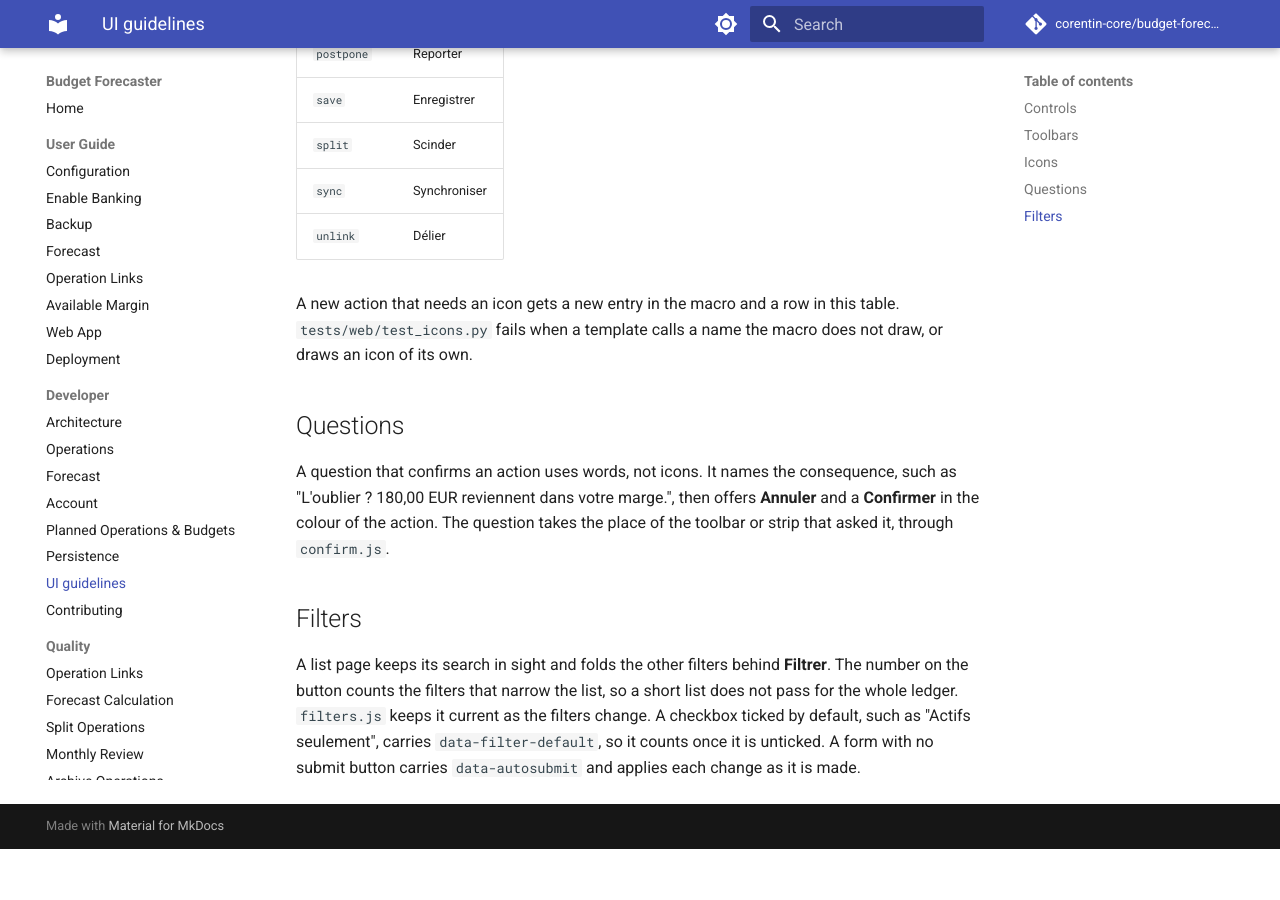
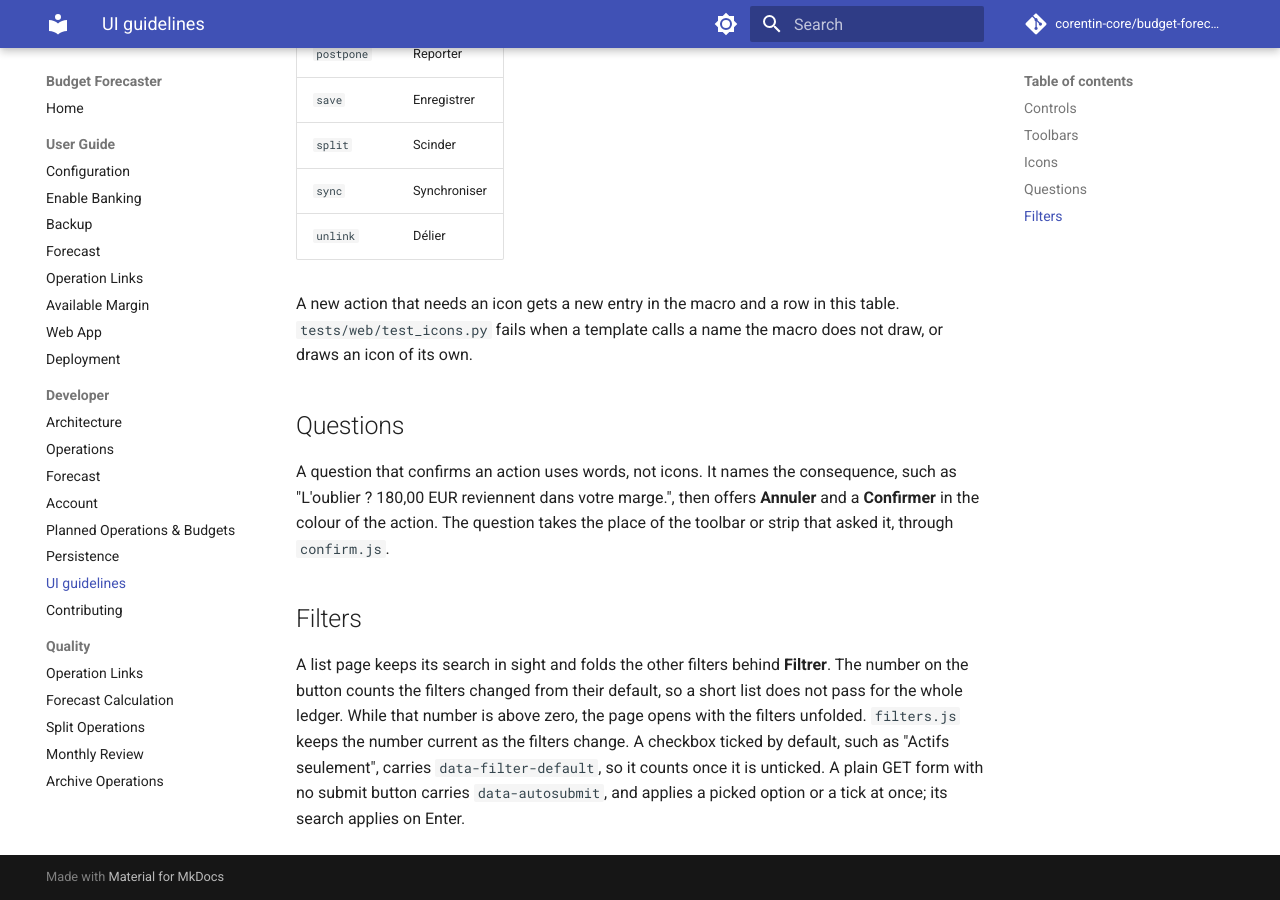
Before and after one commit to corentin-core/budget-forecaster, an MkDocs documentation site: the page built from docs/dev/ui-guidelines.md, in a window 1280 px wide and 900 px high, scrolled down 2539 px. Built offline with MkDocs 1.6.1 and Material for MkDocs 9.7.7, drawn with Linux system fonts in a browser that asks for light colours; comment, search, counter and statistics services are not loaded; before the commit the page ends 3388 px from its top, so only the background shows below that.

Commit message:
fix: Keep active filters unfolded
Budgets submits only a picked option or a tick; the add buttons
of the month view and the overdue confirm buttons follow the guide.

```diff
--- a/budget_forecaster/web/static/app.css
+++ b/budget_forecaster/web/static/app.css
@@ -2016,8 +2016,8 @@
 .confirm-cluster[hidden] {
   display: none;
 }
-/* An icon always sits next to its visible label: left of it in a button or a
-   link, above it in a toolbar. */
+/* An icon sits next to its visible label: left of it in a button or a link,
+   above it in a toolbar. A table row's repeated actions are the exception. */
 .icon {
   flex: none;
   width: 1.1em;
@@ -2713,6 +2713,7 @@
   border-top: 0;
 }
 .overdue-actions .btn.small,
+.overdue-panel .btn.small,
 .decided-head .btn.small,
 .postpone-form .btn.small {
   padding: var(--sp-10) var(--sp-14);
--- a/budget_forecaster/web/static/filters.js
+++ b/budget_forecaster/web/static/filters.js
@@ -34,10 +34,12 @@
     sync();
   });
 
-  // With its button gone, a plain form applies each change as it is made.
+  // With its button gone, a plain GET form applies a picked option or a tick
+  // at once. A text field already submits on Enter, and submitting it on blur
+  // would reload the page under the tap that left it.
   document.querySelectorAll('form[data-autosubmit]').forEach(function (form) {
-    form.addEventListener('change', function () {
-      form.requestSubmit();
+    form.addEventListener('change', function (event) {
+      if (event.target.matches('select, input[type=checkbox]')) form.requestSubmit();
     });
   });
 })();
--- a/docs/dev/ui-guidelines.md
+++ b/docs/dev/ui-guidelines.md
@@ -96,8 +96,10 @@
 ## Filters
 
 A list page keeps its search in sight and folds the other filters behind **Filtrer**.
-The number on the button counts the filters that narrow the list, so a short list does
-not pass for the whole ledger. `filters.js` keeps it current as the filters change. A
+The number on the button counts the filters changed from their default, so a short list
+does not pass for the whole ledger. While that number is above zero, the page opens with
+the filters unfolded. `filters.js` keeps the number current as the filters change. A
 checkbox ticked by default, such as "Actifs seulement", carries `data-filter-default`,
-so it counts once it is unticked. A form with no submit button carries `data-autosubmit`
-and applies each change as it is made.
+so it counts once it is unticked. A plain GET form with no submit button carries
+`data-autosubmit`, and applies a picked option or a tick at once; its search applies on
+Enter.
```
Also changed, not shown: docs/user/web-app.md (+1 -1 lines), 7 other files.
